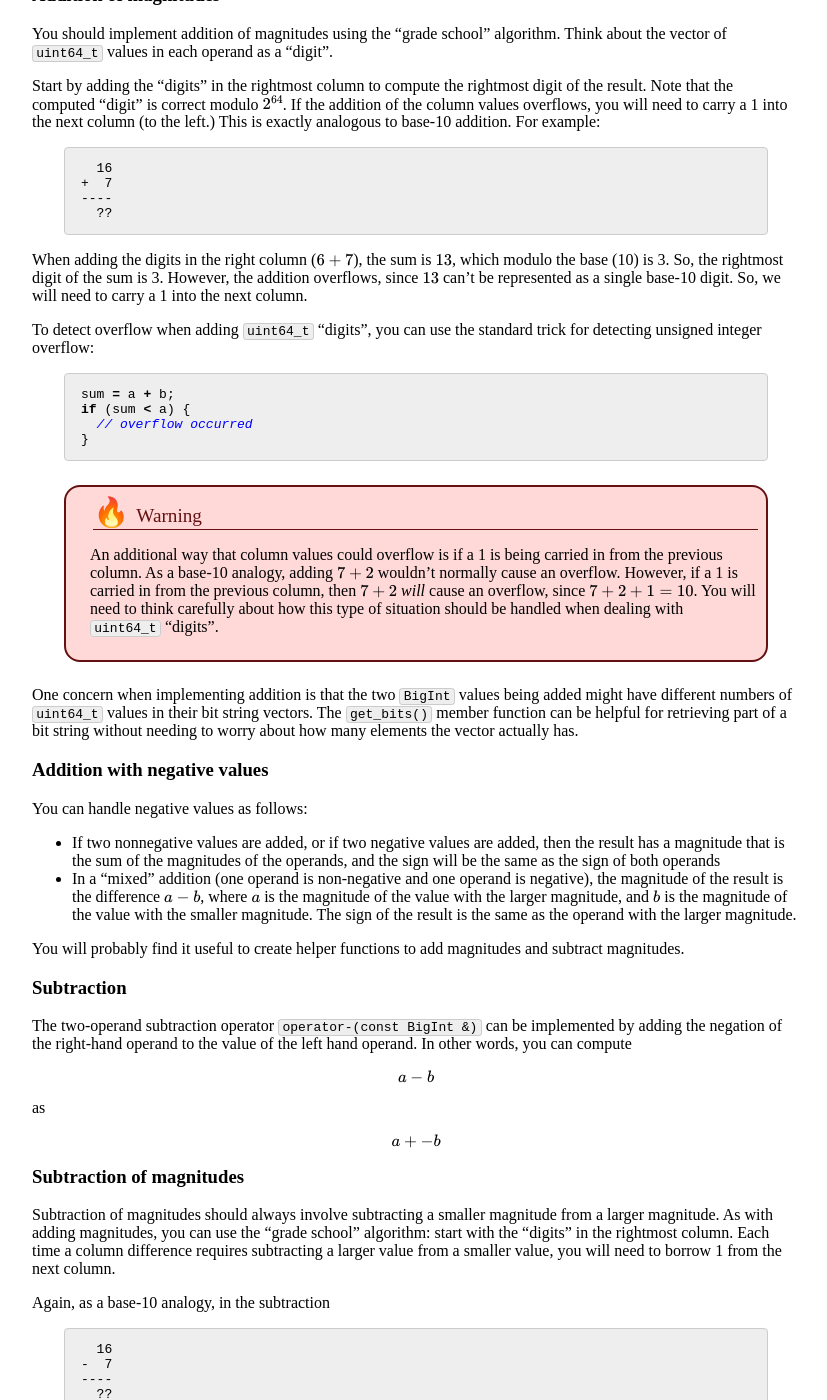
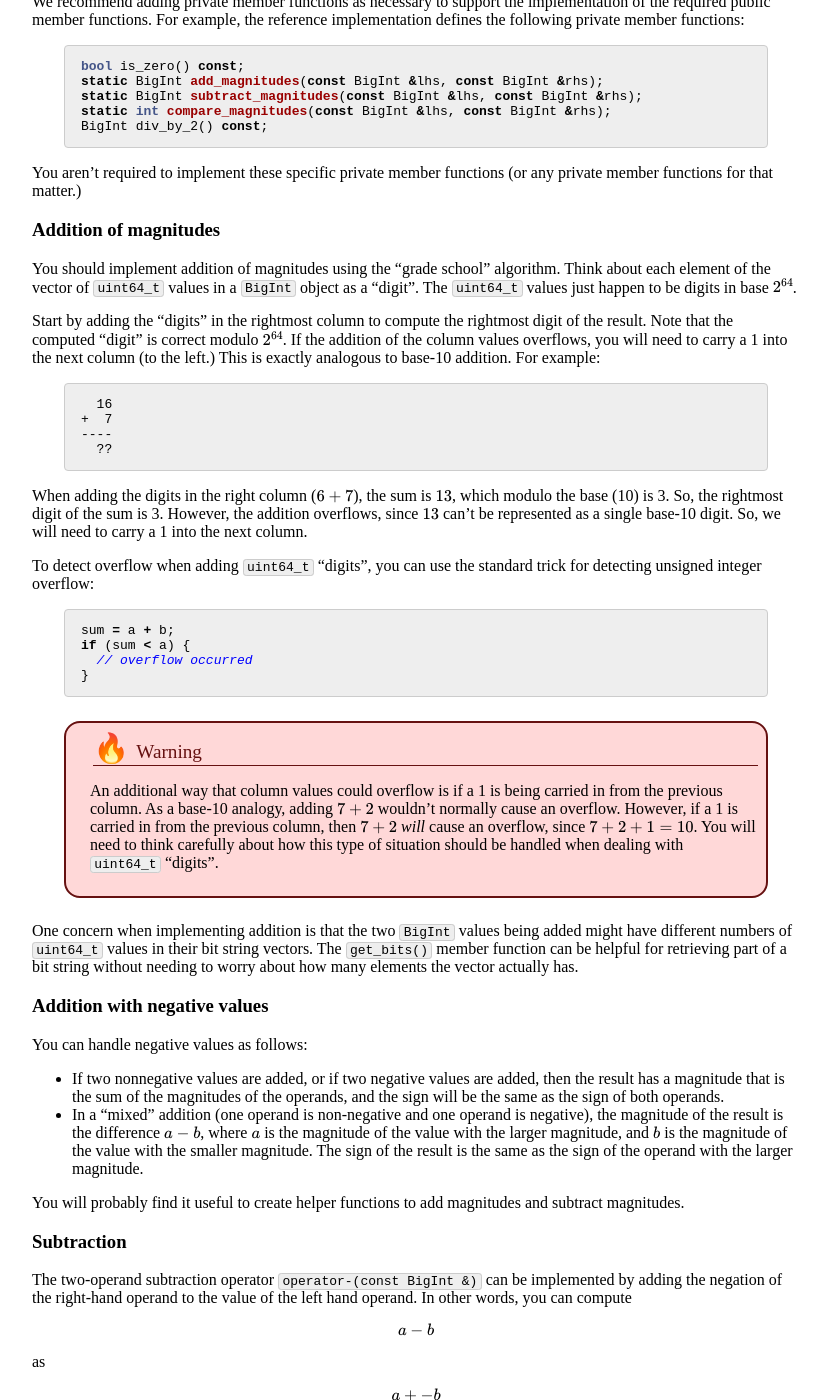
Before and after one commit to jhucsf/spring2024, a Jekyll site: the page built from assign/assign01.md, in a window 1280 px wide and 1400 px high, scrolled down 3644 px. Shown: the whole window, without its empty margins (224-1051 px from the left). Built offline with Jekyll 4.4.1, drawn with Linux system fonts in a browser that asks for light colours; formulas are drawn with MathJax 3; some of the changed text lies outside the part shown.

Commit message:
a few finishing touches
This seems more or less ready to go.

````diff
--- a/assign/assign01.md
+++ b/assign/assign01.md
@@ -75,6 +75,21 @@
 
 We strongly recommend using a [Git](https://git-scm.com/) repository to store
 your code. Please do not use a public repository, however.
+
+To compile the test program, run the commands
+
+```
+make depend
+make
+```
+
+Note that `make depend` automatically determines header file dependencies.
+
+To run the unit tests:
+
+```
+./bigint_tests
+```
 
 # Machine integers, arbitrary-precision integers
 
@@ -224,7 +239,9 @@
 ### Addition of magnitudes
 
 You should implement addition of magnitudes using the "grade school" algorithm.
-Think about the vector of `uint64_t` values in each operand as a "digit".
+Think about each element of the vector of `uint64_t` values in a `BigInt`
+object as a "digit". The `uint64_t` values just happen to be digits in base
+$$2^{64}$$.
 
 Start by adding the "digits" in the rightmost column to compute the rightmost
 digit of the result. Note that the computed "digit" is correct modulo $$2^{64}$$.
@@ -279,12 +296,12 @@
 
 * If two nonnegative values are added, or if two negative values are added,
   then the result has a magnitude that is the sum of the magnitudes of
-  the operands, and the sign will be the same as the sign of both operands
+  the operands, and the sign will be the same as the sign of both operands.
 * In a "mixed" addition (one operand is non-negative and one operand is
   negative), the magnitude of the result is the difference $$a-b$$, where $$a$$
   is the magnitude of the value with the larger magnitude, and $$b$$ is the
   magnitude of the value with the smaller magnitude. The sign of the result
-  is the same as the operand with the larger magnitude.
+  is the same as the sign of the operand with the larger magnitude.
 
 You will probably find it useful to create helper functions to add magnitudes
 and subtract magnitudes.
@@ -328,7 +345,7 @@
 
 * If the number of bits shifted is a multiple of 64, that is an "easy" case,
   since each `uint64_t` value in the result's bit string will be identical
-  to a corresponding `uint64_t` value in the original value's bit string
+  to a corresponding `uint64_t` value in the original value's bit string.
 * The number of bits shifted is really only "interesting" modulo 64.
   For example, shifting left by 1 bit, shifting left by 65 bits,
   shifting left by 129 bits, etc., are very similar cases. The only
@@ -401,7 +418,8 @@
 
 Note that you could make this process more efficient by generating more than
 one digit at a time. For example, repeatedly dividing by 100 would yield
-two base-10 digits at a time.
+two base-10 digits at a time. You should think about how many base-10 digits
+can be produced by each iteration of this process.
 
 As with `to_hex()`, `std::stringstream` will be helpful. Also, don't forget
 to prepend a leading `-` sign if the value is negative.
````
